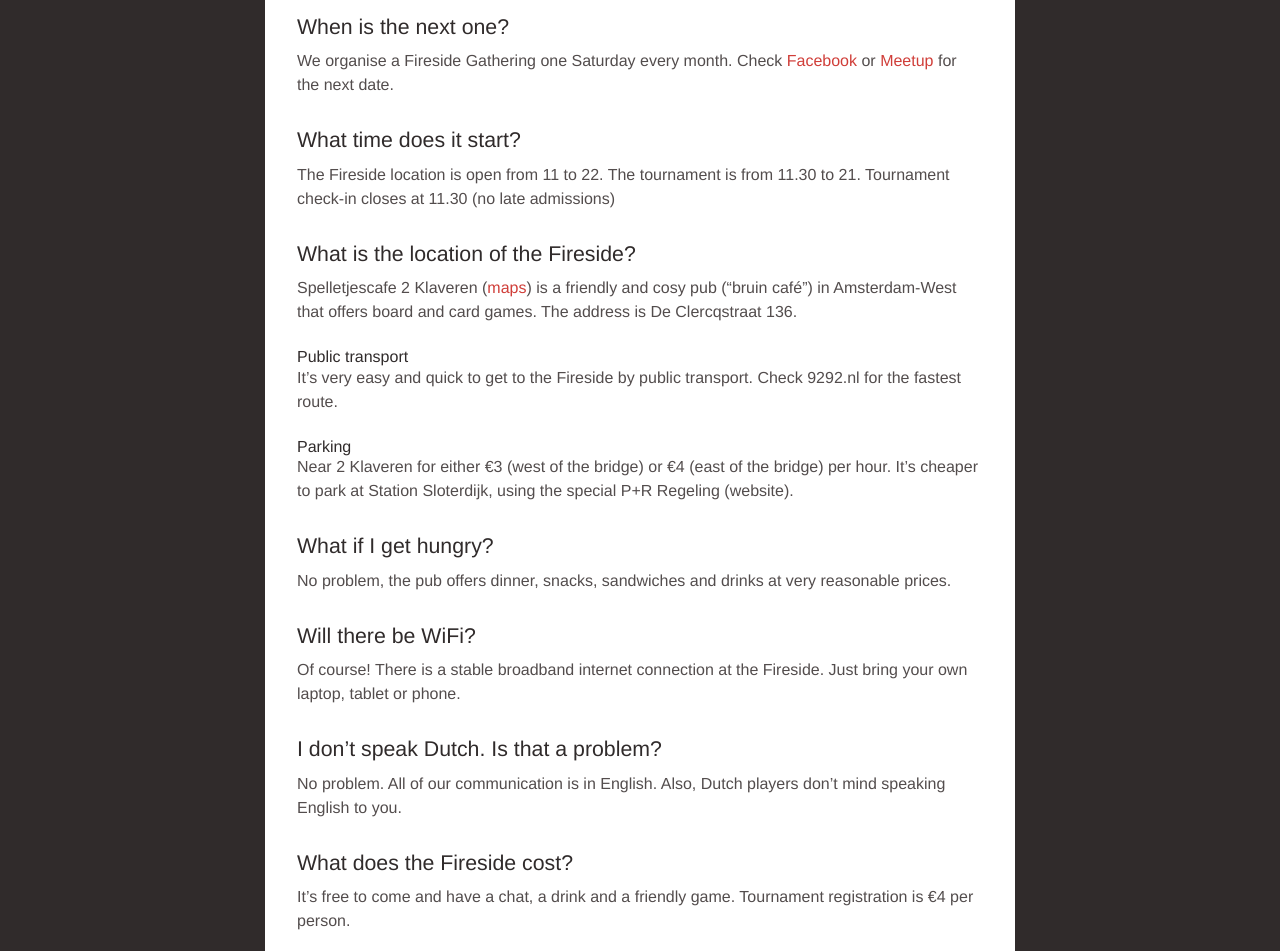
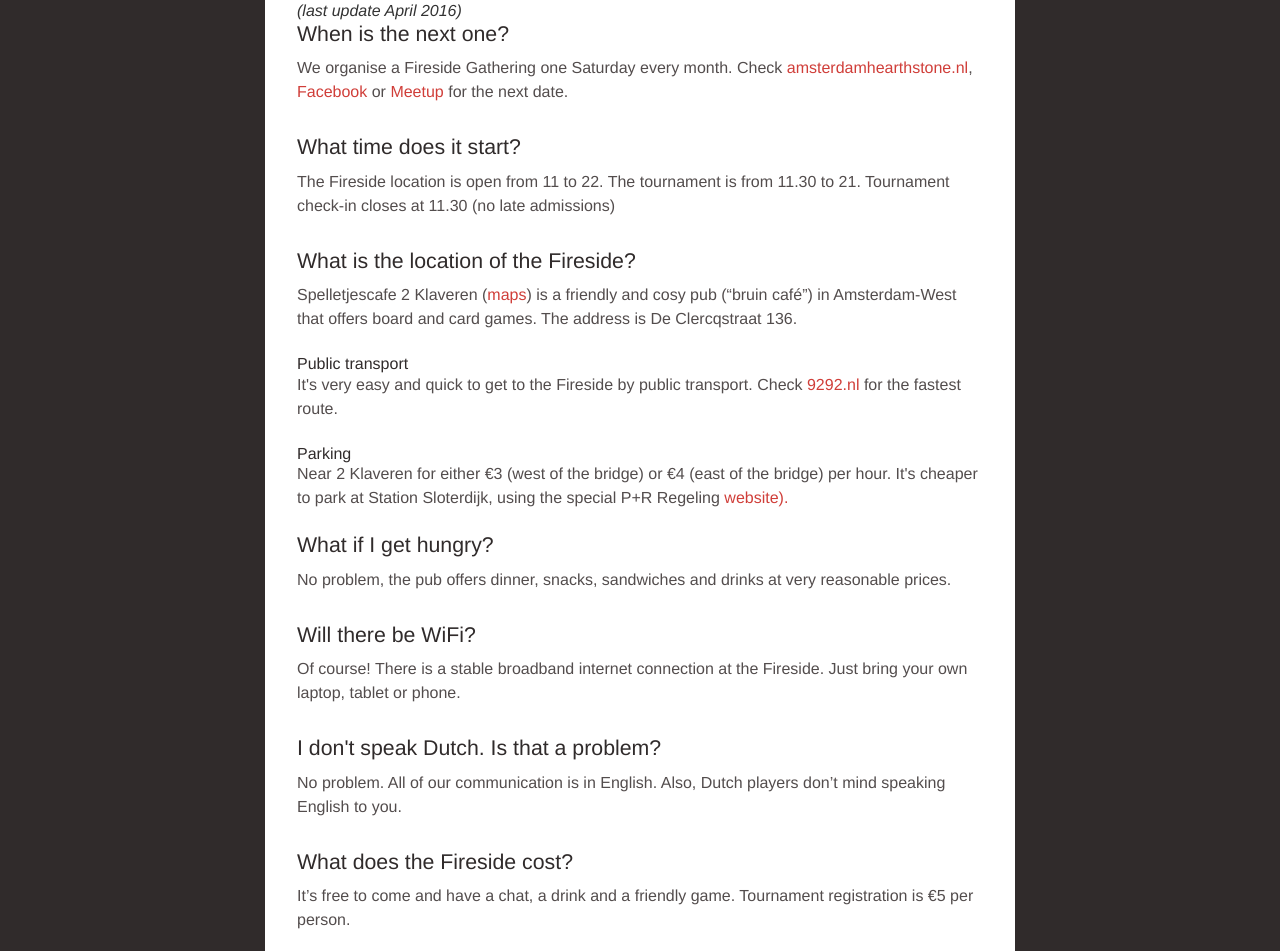
Before and after one commit to lkleuver/amsterdamhearthstone, a website: page build/about/faq.html in a window 1280 px wide. Shown: the part 189-1140 px from the top of the page. Drawn offline with Linux system fonts and the light colour scheme.

Commit message:
FAQ opmaak verbeterd

```diff
--- a/build/about/faq.html
+++ b/build/about/faq.html
@@ -45,13 +45,12 @@
         <div class="paper">
 
 <h1>
-  Frequently asked Questions
-  <em>(last update March 2016)</em>
-</h1>
+  Frequently asked Questions</h1>
+  <em>(last update April 2016)</em>
 
 <h3>When is the next one?</h3>
 <p>
-  We organise a Fireside Gathering one Saturday every month. Check <a href="https://www.facebook.com/amsterdamhearthstone" target="_blank">Facebook</a> or <a href="http://www.meetup.com/amsterdam-hearthstone-meetup/" target="_blank">Meetup</a> for the next date.
+  We organise a Fireside Gathering one Saturday every month. Check <a href="http://www.amsterdamhearthstone.nl">amsterdamhearthstone.nl</a>, <a href="https://www.facebook.com/amsterdamhearthstone" target="_blank">Facebook</a> or <a href="http://www.meetup.com/amsterdam-hearthstone-meetup/" target="_blank">Meetup</a> for the next date.
 </p>
 
 <h3>What time does it start?</h3>
@@ -61,17 +60,17 @@
 
 <h3>What is the location of the Fireside?</h3>
 <p>
-  Spelletjescafe 2 Klaveren (<a href="https://www.google.nl/maps/place/Bridge-Schaakcafe+%222+Klaveren%22/@52.3701478,4.8633643,17z/data=!3m1!4b1!4m2!3m1!1s0x47c5e27503b105ad:0xfc8b82382d80179f?hl=en" target="_blank">maps</a>) is a friendly and cosy pub (“bruin café”) in Amsterdam-West that offers board and card games. The address is De Clercqstraat 136.
+  Spelletjescafe 2 Klaveren (<a href="https://www.google.nl/maps/place/Bridge-Schaakcafe+%222+Klaveren%22/@52.3701478,4.8633643,17z/data=!3m1!4b1!4m2!3m1!1s0x47c5e27503b105ad:0xfc8b82382d80179f?hl=en" target="_blank">maps</a>) is a friendly and cosy pub (“bruin caf&eacute;”) in Amsterdam-West that offers board and card games. The address is De Clercqstraat 136.
 </p>
 
 <h4>Public transport</h4>
 <p>
-  It’s very easy and quick to get to the Fireside by public transport. Check 9292.nl for the fastest route.
+  It's very easy and quick to get to the Fireside by public transport. Check <a href="http://9292.nl" target="_blank">9292.nl</a> for the fastest route.
 </p>
 
 <h4>Parking</h4>
 <p>
-  Near 2 Klaveren for either €3 (west of the bridge) or €4 (east of the bridge) per hour. It’s cheaper to park at Station Sloterdijk, using the special P+R Regeling (website).
+  Near 2 Klaveren for either &euro;3 (west of the bridge) or &euro;4 (east of the bridge) per hour. It's cheaper to park at Station Sloterdijk, using the special P+R Regeling <a href="http://www.parkeren-amsterdam.com/pr-sloterdijk" target="_blank">website<a/>).
 </p>
 
 <h3>What if I get hungry?</h3>
@@ -84,14 +83,14 @@
   Of course! There is a stable broadband internet connection at the Fireside. Just bring your own laptop, tablet or phone.
 </p>
 
-<h3>I don’t speak Dutch. Is that a problem?</h3>
+<h3>I don't speak Dutch. Is that a problem?</h3>
 <p>
   No problem. All of our communication is in English. Also, Dutch players don’t mind speaking English to you.
 </p>
 
 <h3>What does the Fireside cost?</h3>
 <p>
-  It’s free to come and have a chat, a drink and a friendly game. Tournament registration is €4 per person.
+  It’s free to come and have a chat, a drink and a friendly game. Tournament registration is €5 per person.
 </p>
 
 <h3>How do I register for the Fireside Gatherings and Tournament?</h3>
@@ -106,7 +105,7 @@
 
 <h3>I have an idea, suggestion or question</h3>
 <p>
-  Please share it with us. Contact us through <a href="mailto:amsterdamhearthstone@gmail.com">email</a>, <a href="https://www.facebook.com/amsterdamhearthstone" target="_blank">Facebook</a> or <a href="http://www.meetup.com/amsterdam-hearthstone-meetup/" target="_blank">Meetup</a>.
+  Please share it with us. Contact us through <a href="mailto:contact@amsterdamhearthstone.nl">email</a>, <a href="https://www.facebook.com/amsterdamhearthstone" target="_blank">Facebook</a> or <a href="http://www.meetup.com/amsterdam-hearthstone-meetup/" target="_blank">Meetup</a>.
 </p>
 
 <h3>Is there a (long) break during the Fireside?</h3>
@@ -114,7 +113,7 @@
   No. The tournament is from 11.30 to 21.00. There will be short breaks between every round because we have to wait for every game to finish.
 </p>
 
-<h3>I’m a beginning player. Won’t I get eliminated from the tournament right away?</h3>
+<h3>I’m a beginning player. Won't I get eliminated from the tournament right away?</h3>
 <p>
   We play a Swiss tournament without elimination. This means that players of equal skill meet every round and no one is kicked out. The tournament is fun for players of all levels!
 </p>
```
